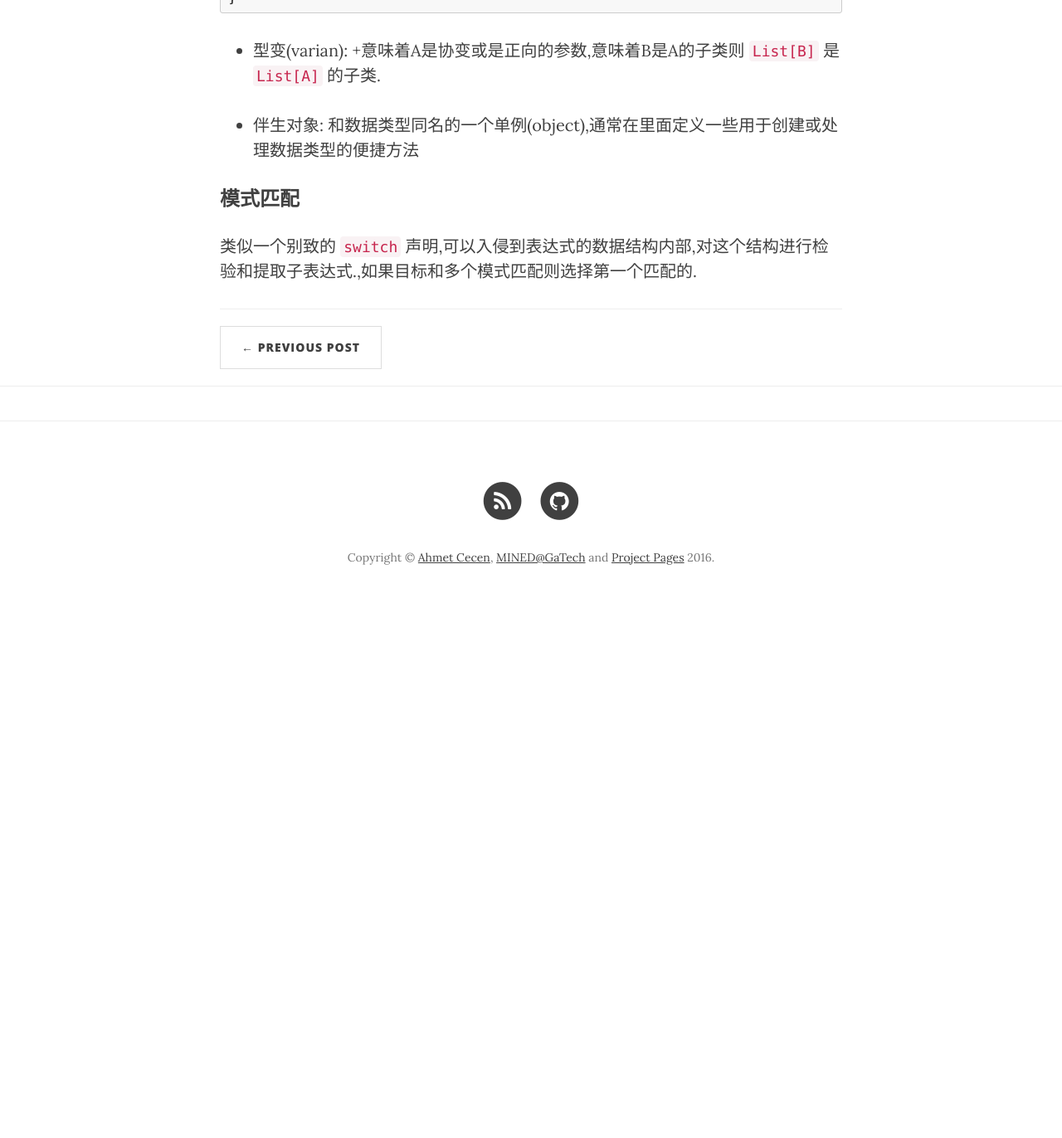
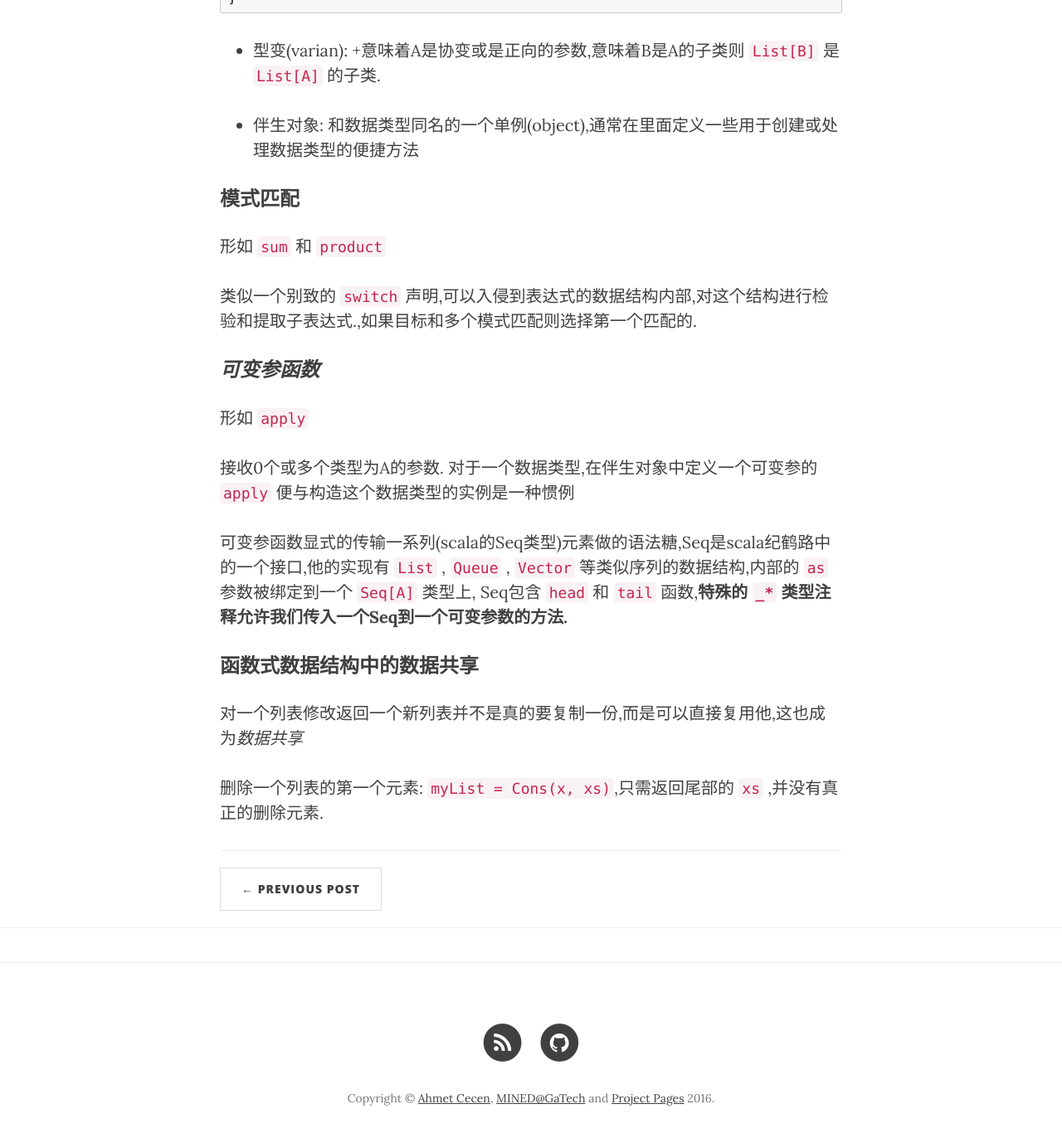
Before and after one commit to wineway/wineway.github.io, a Jekyll site: the page built from _posts/2017-3-30-1.markdown, in a window 1280 px wide and 1400 px high, scrolled down 1653 px. Shown: the top 1372 px of the window at 83% size. Built offline with Jekyll 4.4.1, drawn with Linux system fonts in a browser that asks for light colours; nearby versions of some CDN libraries; comment, search, counter and statistics services are not loaded; before the commit the page ends 2401 px from its top, so only the background shows below that.

Commit message:
update(to be continue...)

```diff
--- a/_posts/2017-3-30-1.markdown
+++ b/_posts/2017-3-30-1.markdown
@@ -70,4 +70,21 @@ object List {
 
 ### 模式匹配
 
+形如 `sum` 和 `product`
+
 类似一个别致的 `switch` 声明,可以入侵到表达式的数据结构内部,对这个结构进行检验和提取子表达式.,如果目标和多个模式匹配则选择第一个匹配的.
+
+### ***可变参函数***
+
+形如 `apply`
+
+接收0个或多个类型为A的参数.
+对于一个数据类型,在伴生对象中定义一个可变参的 `apply` 便与构造这个数据类型的实例是一种惯例
+
+可变参函数显式的传输一系列(scala的Seq类型)元素做的语法糖,Seq是scala纪鹤路中的一个接口,他的实现有 `List` , `Queue` , `Vector` 等类似序列的数据结构,内部的 `as` 参数被绑定到一个 `Seq[A]` 类型上, Seq包含 `head` 和 `tail` 函数,**特殊的 `_*` 类型注释允许我们传入一个Seq到一个可变参数的方法.**
+
+### 函数式数据结构中的数据共享
+
+对一个列表修改返回一个新列表并不是真的要复制一份,而是可以直接复用他,这也成为*数据共享*
+
+删除一个列表的第一个元素: `myList = Cons(x, xs)`,只需返回尾部的 `xs` ,并没有真正的删除元素.
```
